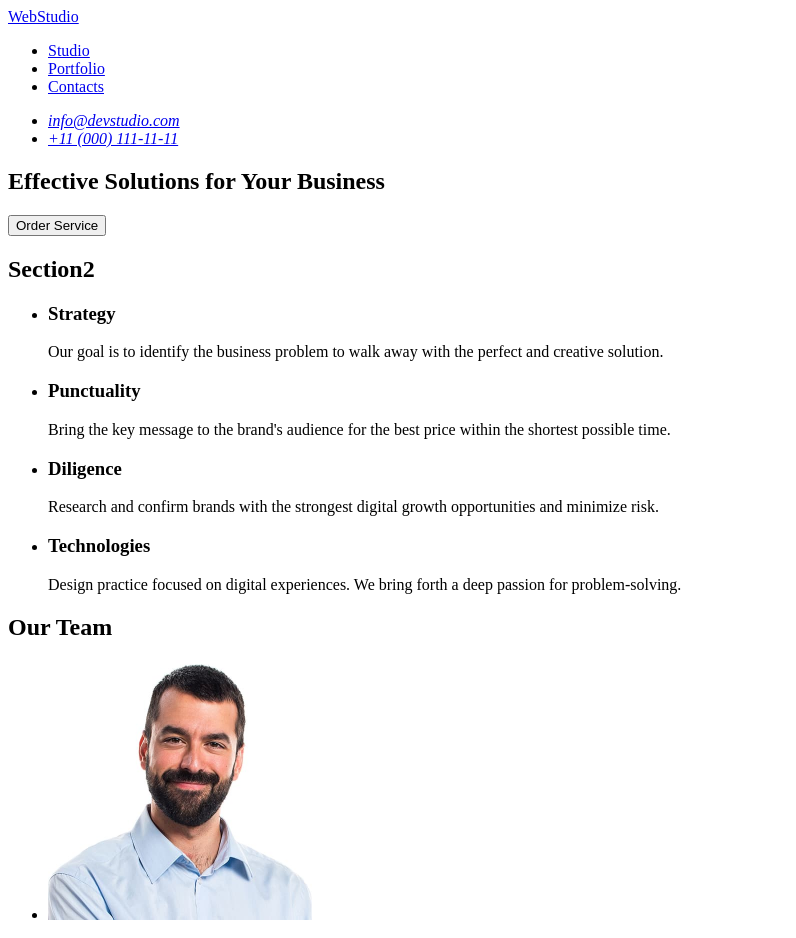
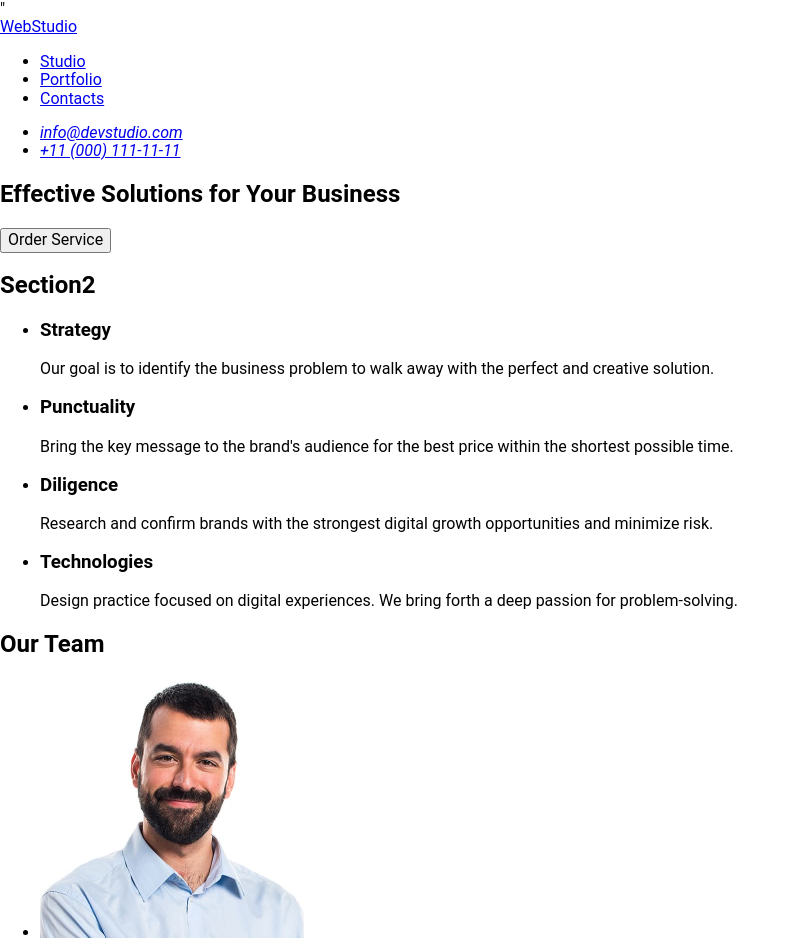
Before and after one commit to helen-akateva/goit-markup-hw-02, a plain HTML site: page index.html in a window 1280 px wide. Shown: the top 938 px of the page, without its empty margins (0-796 px from the left). Drawn offline with nearby package versions, Linux system fonts and the light colour scheme.

Commit message:
update styles.css

```diff
--- a/css/styles.css
+++ b/css/styles.css
@@ -0,0 +1,3 @@
+body {
+    font-family: "Roboto", "Raleway", sans-serif;
+}
--- a/index.html
+++ b/index.html
@@ -6,7 +6,9 @@
     <meta name="viewport" content="width=device-width, initial-scale=1.0">
     <title><goit-markup-hw-02></goit-markup-hw-02></title>
 
-    <link rel="stylesheet" href="./css/styles.css"
+    <link rel="stylesheet" href="https://cdnjs.cloudflare.com/ajax/libs/modern-normalize/3.0.1/modern-normalize.min.css" integrity="sha512-q6WgHqiHlKyOqslT/lgBgodhd03Wp4BEqKeW6nNtlOY4quzyG3VoQKFrieaCeSnuVseNKRGpGeDU3qPmabCANg==" crossorigin="anonymous" referrerpolicy="no-referrer" />"
+    <link rel="stylesheet" href="./css/styles.css" />
+
 </head>
 
 <body>
```
